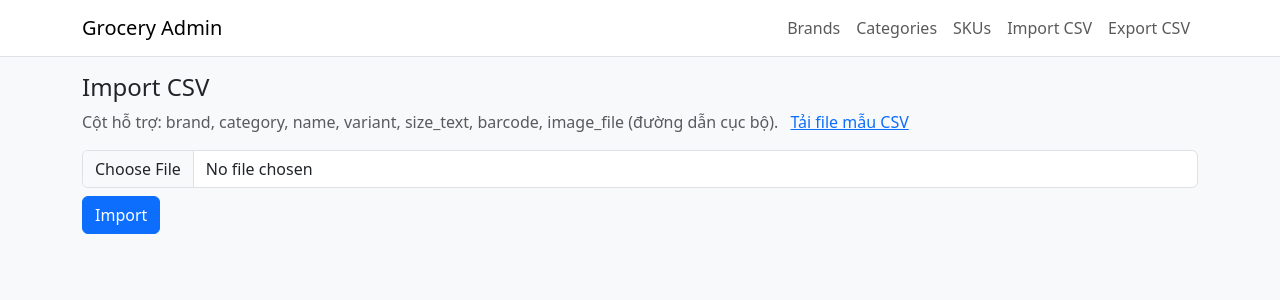
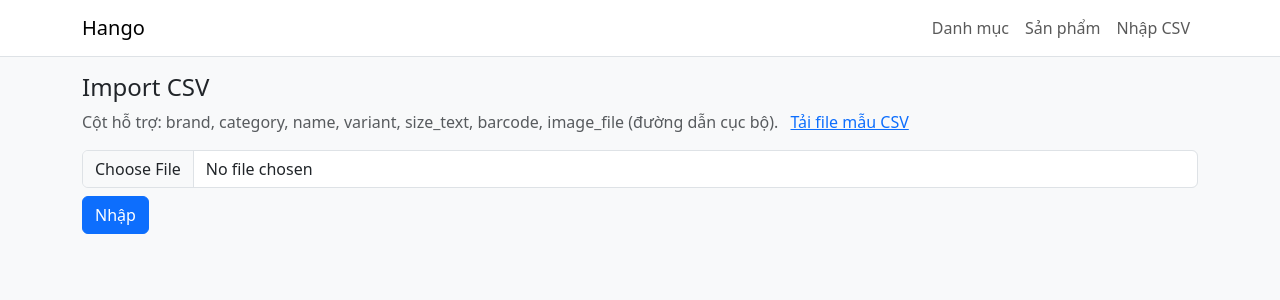
Before and after one commit to AnhDuc0912/kltn.taphoa_management_web, a Flask app: page /import in a window 1280 px wide. Shown: the top 300 px of the page. Run offline with Flask 3, Linux system fonts and the light colour scheme; data that the repository does not hold is empty; some libraries are stand-ins or nearby versions.

Commit message:
force pushing

```diff
--- a/routes/captions.py
+++ b/routes/captions.py
@@ -132,7 +132,7 @@ def captions_autogen(sku_id):
     except Exception as e:
         current_app.logger.exception("Failed to import qwen2vl tool")
         flash("Không thể nạp module qwen autogen: " + str(e), "danger")
-        return redirect(url_for("skus_bp.skus"))
+        return redirect(url_for("skus.skus"))
 
     # Chỉ lấy ảnh của sku_id (không ràng buộc "chưa có caption" để cho phép refresh)
     rows = q("""
@@ -146,7 +146,7 @@ def captions_autogen(sku_id):
     if not rows:
         current_app.logger.info(f"No images found for sku_id {sku_id}")
         flash(f"Không tìm thấy ảnh nào cho SKU {sku_id}.", "warning")
-        return redirect(url_for("skus_bp.skus"))
+        return redirect(url_for("skus.skus"))
 
     done = fail = 0
     model_name = os.getenv("QWEN_VL_BASE", "Qwen/Qwen2-VL-2B-Instruct").split("/")[-1]
@@ -281,7 +281,7 @@ def captions_autogen(sku_id):
 
     flash(f"Autogen xong cho SKU {sku_id}: thành công {done}, lỗi {fail}",
           "success" if fail == 0 else "warning")
-    return redirect(url_for("skus_bp.skus"))
+    return redirect(url_for("skus.skus"))
 
 # ==============================
 # SUGGEST CAPTION (write via API)
@@ -698,21 +698,21 @@ def caption_accept(caption_id: int):
     cap = _caption_exists(caption_id)
     if not cap:
         flash("Caption không tồn tại", "danger")
-        return redirect(request.referrer or url_for("skus_bp.skus"))
+        return redirect(request.referrer or url_for("skus.skus"))
     exec_sql("UPDATE sku_captions SET needs_review=FALSE, updated_at=NOW() WHERE id=%s", (caption_id,))
     try:
         exec_sql("SELECT refresh_sku_search_corpus()", returning=True)
     except Exception:
         pass
     flash(f"Đã đánh dấu caption #{caption_id} là ACCEPTED", "success")
-    return redirect(request.referrer or url_for("skus_bp.skus"))
+    return redirect(request.referrer or url_for("skus.skus"))
 
 @bp.post("/admin/captions/<int:caption_id>/reject", endpoint="caption_reject")
 def caption_reject(caption_id: int):
     cap = _caption_exists(caption_id)
     if not cap:
         flash("Caption không tồn tại", "danger")
-        return redirect(request.referrer or url_for("skus_bp.skus"))
+        return redirect(request.referrer or url_for("skus.skus"))
     notes = (request.form.get("notes") or "").strip() or None
     exec_sql("""
         INSERT INTO caption_labels(caption_id, is_acceptable, corrected_text, notes, created_at)
@@ -721,7 +721,7 @@ def caption_reject(caption_id: int):
     """, (caption_id, notes, notes))
     exec_sql("UPDATE sku_captions SET needs_review=TRUE, updated_at=NOW() WHERE id=%s", (caption_id,))
     flash(f"Đã REJECT caption #{caption_id}", "warning")
-    return redirect(request.referrer or url_for("skus_bp.skus"))
+    return redirect(request.referrer or url_for("skus.skus"))
 
 @bp.post("/admin/captions/<int:caption_id>/ground", endpoint="caption_ground")
 def caption_ground(caption_id: int):
@@ -729,7 +729,7 @@ def caption_ground(caption_id: int):
             (caption_id,), fetch="one")
     if not cap:
         flash("Caption không tồn tại", "danger")
-        return redirect(request.referrer or url_for("skus_bp.skus"))
+        return redirect(request.referrer or url_for("skus.skus"))
 
     exec_sql("""
         UPDATE sku_captions
@@ -738,17 +738,17 @@ def caption_ground(caption_id: int):
          WHERE sku_id=%s AND image_path=%s AND style=%s
     """, (caption_id, cap.sku_id, cap.image_path, cap.style))
     flash(f"Đã đặt caption #{caption_id} là Ground Truth", "success")
-    return redirect(request.referrer or url_for("skus_bp.skus"))
+    return redirect(request.referrer or url_for("skus.skus"))
 
 @bp.post("/admin/captions/<int:caption_id>/delete", endpoint="caption_delete")
 def caption_delete(caption_id: int):
     cap = _caption_exists(caption_id)
     if not cap:
         flash("Caption không tồn tại", "danger")
-        return redirect(request.referrer or url_for("skus_bp.skus"))
+        return redirect(request.referrer or url_for("skus.skus"))
     exec_sql("DELETE FROM sku_captions WHERE id=%s", (caption_id,))
     flash(f"Đã xoá caption #{caption_id}", "secondary")
-    return redirect(request.referrer or url_for("skus_bp.skus"))
+    return redirect(request.referrer or url_for("skus.skus"))
 
 # ==============================
 # API: images pending (no search caption yet)
--- a/routes/search_test.py
+++ b/routes/search_test.py
@@ -516,7 +516,7 @@ def search_image():
             return jsonify({"error": "No file uploaded", "results": []})
 
         file = request.files['file']
-        k = min(int(request.form.get('k', 20)), 100)
+        k = min(int(request.form.get('k', 50)), 100)
         try:
             threshold = float(request.form.get('threshold', 0.0))  # tuỳ chọn lọc theo score
         except Exception:
--- a/templates/_base.html
+++ b/templates/_base.html
@@ -12,15 +12,13 @@
 <body class="bg-light">
   <nav class="navbar navbar-expand-lg bg-white border-bottom mb-3">
     <div class="container">
-      <a class="navbar-brand" href="{{ url_for('dashboard_bp.dashboard') }}">Grocery Admin</a>
+      <a class="navbar-brand" href="{{ url_for('dashboard_bp.dashboard') }}">Hango</a>
 
       <div class="navbar-nav">
-        <a class="nav-link" href="{{ url_for('brands_bp.brands') }}">Brands</a>
-        <a class="nav-link" href="{{ url_for('categories_bp.categories') }}">Categories</a>
-        <a class="nav-link" href="{{ url_for('skus.skus') }}">SKUs</a>
-        <a class="nav-link" href="{{ url_for('import_bp.import_csv_page') }}">Import CSV</a>
-        <a class="nav-link" href="{{ url_for('admin_bp.refresh_corpus') }}">Export CSV</a>
-      </div>
+        <a class="nav-link" href="{{ url_for('categories_bp.categories') }}">Danh mục</a>
+        <a class="nav-link" href="{{ url_for('skus.skus') }}">Sản phẩm</a>
+        <a class="nav-link" href="{{ url_for('import_bp.import_csv_page') }}">Nhập CSV</a>
+      </div
     </div>
   </nav>
   <main class="container">
--- a/templates/dashboard.html
+++ b/templates/dashboard.html
@@ -1,7 +1,6 @@
 {% extends "_base.html" %}
 {% block body %}
 <div class="row g-3">
-  <div class="col"><div class="card"><div class="card-body">Brands: <b>{{brand_cnt}}</b></div></div></div>
   <div class="col"><div class="card"><div class="card-body">Categories: <b>{{cat_cnt}}</b></div></div></div>
   <div class="col"><div class="card"><div class="card-body">SKUs: <b>{{sku_cnt}}</b></div></div></div>
   <div class="col"><div class="card"><div class="card-body">Images: <b>{{img_cnt}}</b></div></div></div>
--- a/templates/import_csv.html
+++ b/templates/import_csv.html
@@ -7,6 +7,6 @@
 </p>
 <form method="post" enctype="multipart/form-data">
   <input type="file" name="file" class="form-control" accept=".csv" required>
-  <button class="btn btn-primary mt-2">Import</button>
+  <button class="btn btn-primary mt-2">Nhập</button>
 </form>
 {% endblock %}
```
Also changed, not shown: routes/admin.py (+22 -22 lines).
